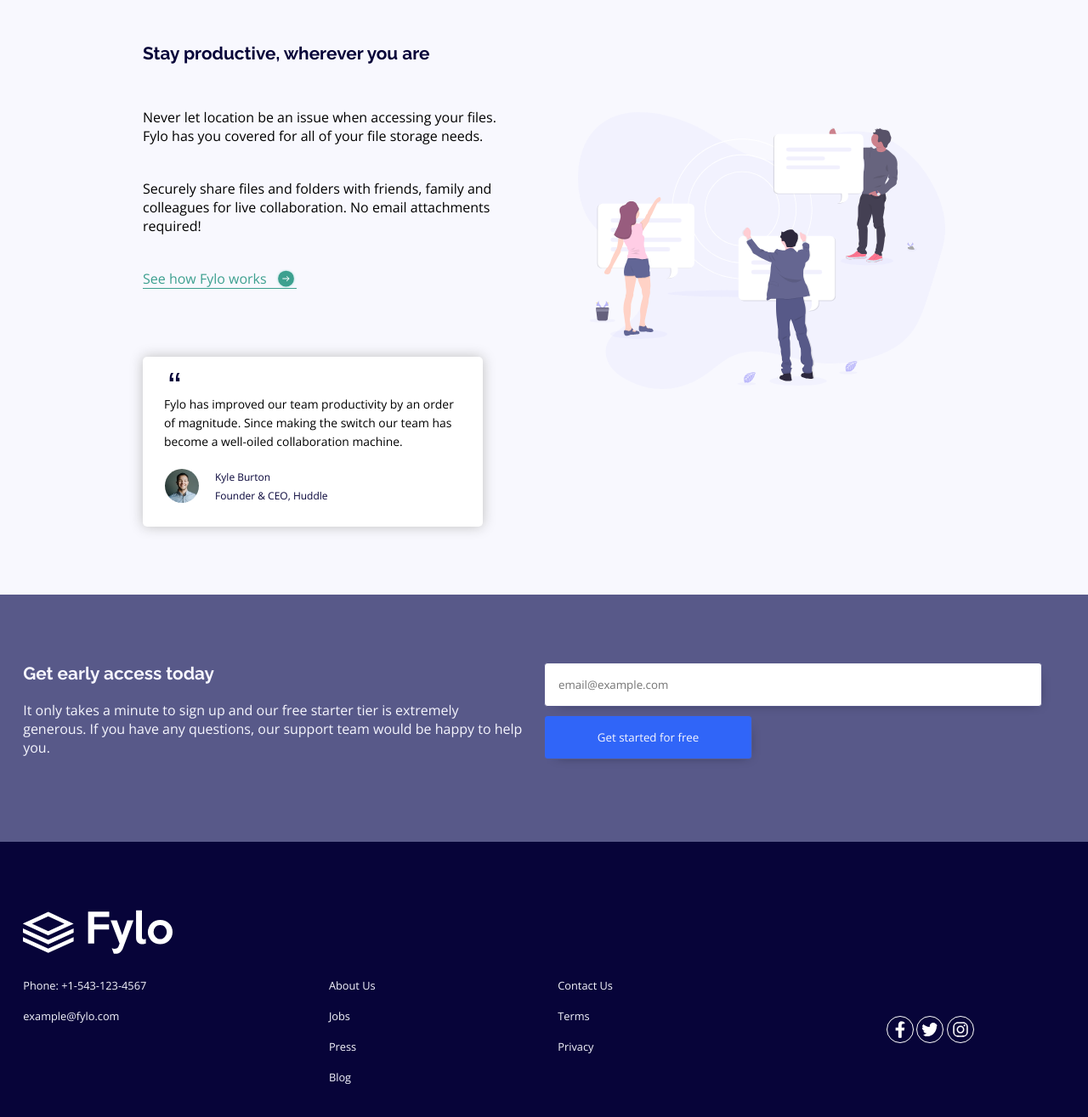
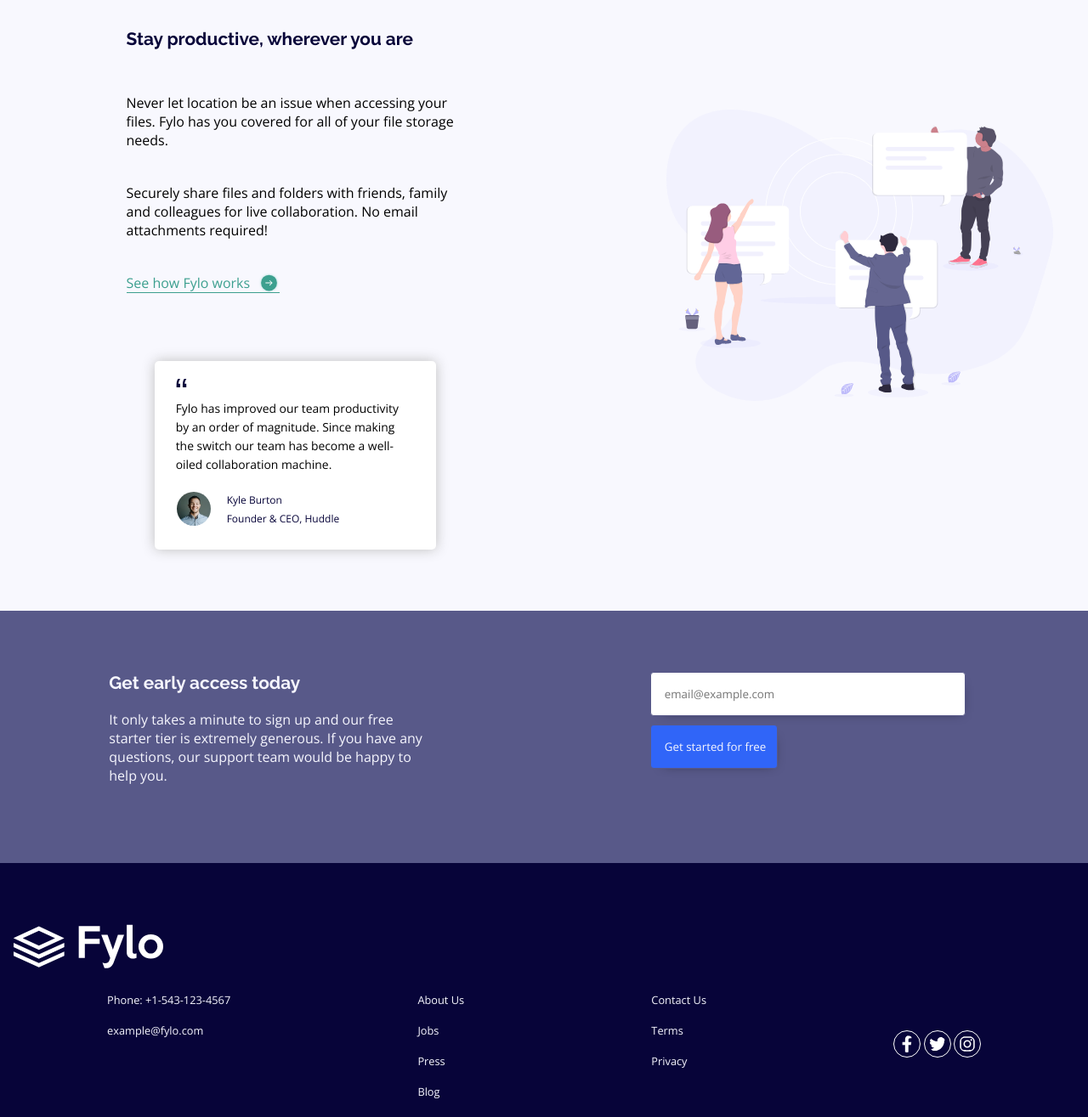
Before and after one commit to S1S4/fylo-landing-page, a plain HTML site: page index.html in a window 1280 px wide. Shown: the part 700-2015 px from the top of the page at 85% size. Drawn offline with nearby package versions, Linux system fonts and the light colour scheme.

Commit message:
added styles to xlarge screens

```diff
--- a/index.js
+++ b/index.js
@@ -48,7 +48,7 @@ form.addEventListener('submit', function (event) {
     }
 });
 
-const debounce = (fn, delay = 1500) => {
+const debounce = (fn, delay = 1000) => {
     let timeoutId;
     return (...args) => {
         if (timeoutId) {
--- a/styles/styles.css
+++ b/styles/styles.css
@@ -142,6 +142,10 @@ body::-webkit-scrollbar {
 .footer li {
     margin: 1.12rem 0;
 }
+.footer li:hover {
+    color: var(--brightBlue);
+    cursor: pointer;
+}
 .footer .social-media {
     justify-self: center;
 }
@@ -237,7 +241,6 @@ input {
 .input {
     border: 1px solid var(--desaturatedBlue);
     border-radius: 4px;
-    margin-bottom: 0.625rem;
     padding: 1rem;
     box-shadow: 5px 6px 13px -11px rgba(0,0,0,0.61);
 }
@@ -254,6 +257,7 @@ input {
 .form-field small {
     display: flex;
     font-size: 0.75rem;
+    margin: 5px 0;
     font-weight: 400;
     color: red;
 }
@@ -362,7 +366,6 @@ input {
         grid-template-areas:
         "earlyDescription earlyForm"
         ;
-        padding: 5rem 1.7rem;
     }
     .early-access-section--description {
         grid-area: earlyDescription;
@@ -404,6 +407,13 @@ input {
 }
 
 @media (min-width: 1280px) {
+    .section--1,
+    .section--2,
+    .section--3,
+    .footer {
+        padding: 4.5rem 1rem;
+    }
+
     .files-section--description {
         max-width: 60%;
         align-self: center;
@@ -411,10 +421,40 @@ input {
     }
     .files-section--form {
         align-items: start;
-        min-width: 61%;
+        min-width: 60%;
         justify-self: center;
     }
     .files-section #illustration-1 {
         max-width: 90%;
     }
+
+    .productivity-section--description {
+        max-width: 60%;
+        align-self: center;
+        justify-self: center;
+    }
+    .productivity-section--comment {
+        max-width: 50%;
+        justify-self: center;
+    }
+    .productivity-section #illustration-2 {
+        align-self: center;
+        max-width: 90%;
+
+    }
+
+    .early-access-section--description {
+        max-width: 60%;
+        justify-self: center;
+    }
+    .early-access-section--form {
+        min-width: 60%;
+        justify-self: center;
+    }
+
+    .footer .contact-information,
+    .footer .about-us,
+    .footer .contact-us {
+        justify-self: center;
+    }
 }
```
